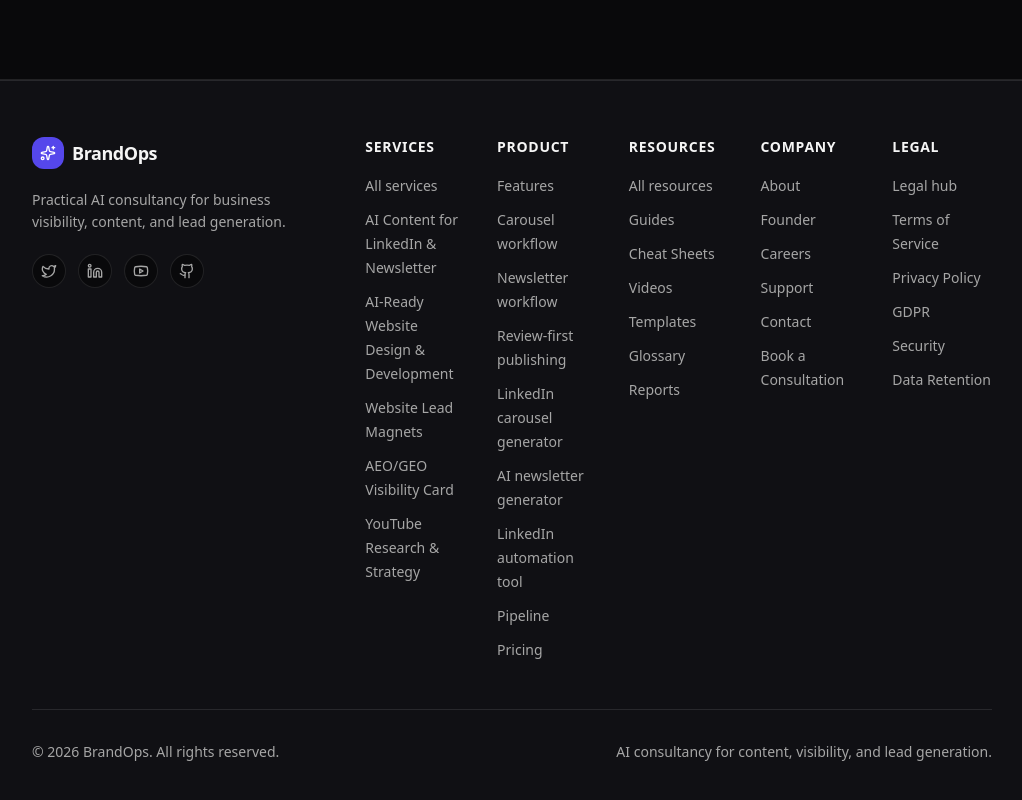
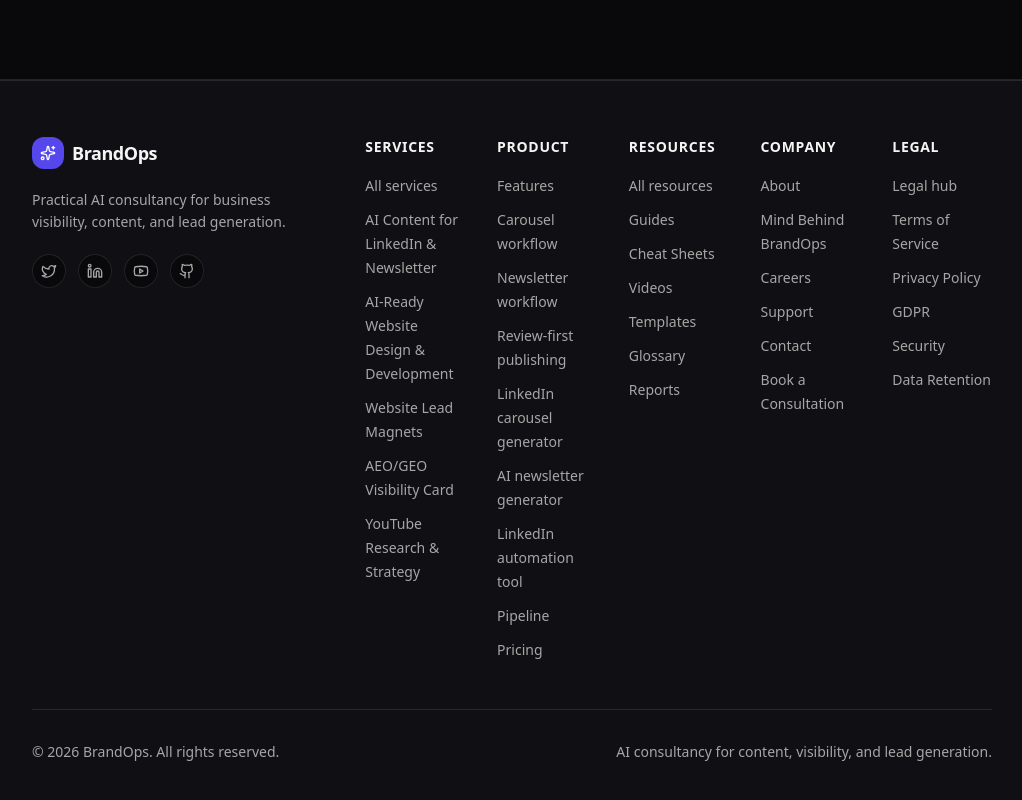
Before and after one commit to rajvictor1/personal-brand-content-automation-lp, a Next.js app: page /pricing in a window 1280 px wide. Shown: the part 1543-2343 px from the top of the page, without its empty margins (128-1150 px from the left). Built offline with nearby package versions, Linux system fonts and the light colour scheme; no server answers.

Commit message:
fix: rename footer Founder link text to Mind Behind BrandOps

```diff
--- a/components/footer.tsx
+++ b/components/footer.tsx
@@ -43,7 +43,7 @@
     title: "Company",
     links: [
       { label: "About", href: "/about" },
-      { label: "Founder", href: "/founder" },
+      { label: "Mind Behind BrandOps", href: "/founder" },
       { label: "Careers", href: "/careers" },
       { label: "Support", href: "/support" },
       { label: "Contact", href: "/contact" },
```
